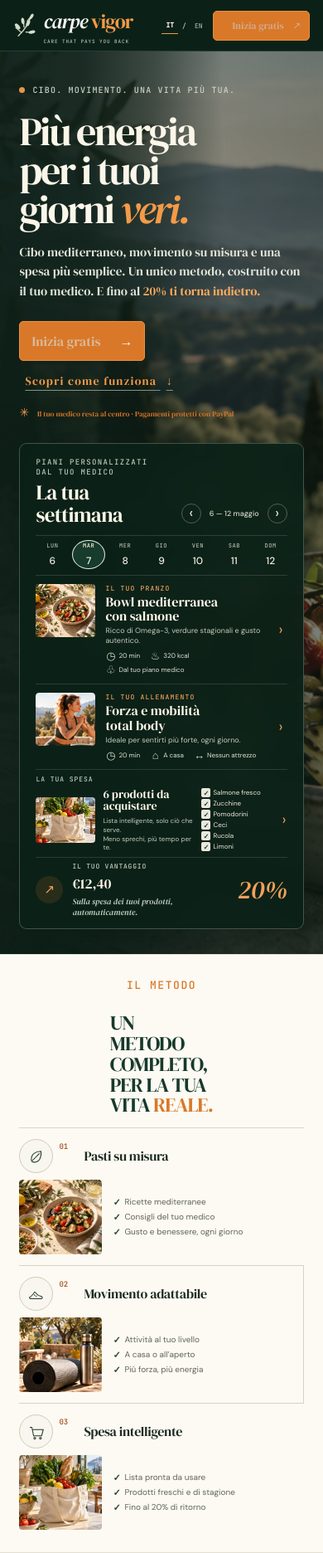
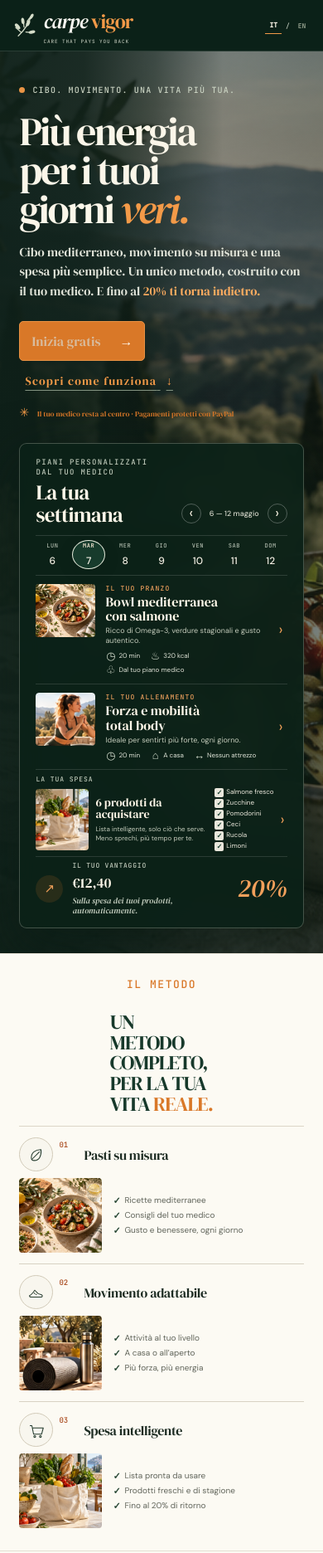
Before and after one commit to abenzia/carpe-vigor, a FastAPI app: page / in a window 390 px wide. Shown: the whole page at 83% size. Run offline with FastAPI, Linux system fonts and the light colour scheme.

Commit message:
Phones: the landing header no longer crowds the logo, the grocery row stays inside its card, no stray box border
Co-Authored-By: Claude Opus 5.5 <noreply@anthropic.com>

```diff
--- a/static/landing-forest.css
+++ b/static/landing-forest.css
@@ -479,3 +479,12 @@ a.benefit-card:hover h3{color:#a7592c}
   .planner-meta { grid-column: 2; grid-row: 2; display: flex; flex-wrap: wrap; gap: 4px 12px; padding-left: 0; border-left: 0; }
   .planner-item .item-arrow { grid-column: 3; grid-row: 1 / span 2; }
 }
+@media (max-width: 620px) {
+  .grocery-content { grid-template-columns: 64px minmax(0, 1fr) auto 8px; gap: 8px; }
+  .grocery-content > img { width: 64px; height: 74px; object-fit: cover; }
+  .benefits > .benefit-card:nth-child(3) { border-right: 0; }
+}
+/* Narrow phones: the header's own "start" button pushed the language switch onto the logo; the hero has the same button */
+@media (max-width: 420px) {
+  .top-cta { display: none; }
+}
--- a/templates/landing.html
+++ b/templates/landing.html
@@ -11,7 +11,7 @@
   <link href="https://fonts.googleapis.com/css2?family=DM+Sans:wght@400;500;600;700&family=DM+Serif+Display:ital@0;1&family=JetBrains+Mono:wght@500&display=swap" rel="stylesheet">
   <link rel="stylesheet" href="/static/landing.css">
   <link rel="stylesheet" href="/static/landing-reference.css">
-  <link rel="stylesheet" href="/static/landing-forest.css?v=integrated-preview-18">
+  <link rel="stylesheet" href="/static/landing-forest.css?v=integrated-preview-19">
 </head>
 <body>
   <header class="topbar">
```
